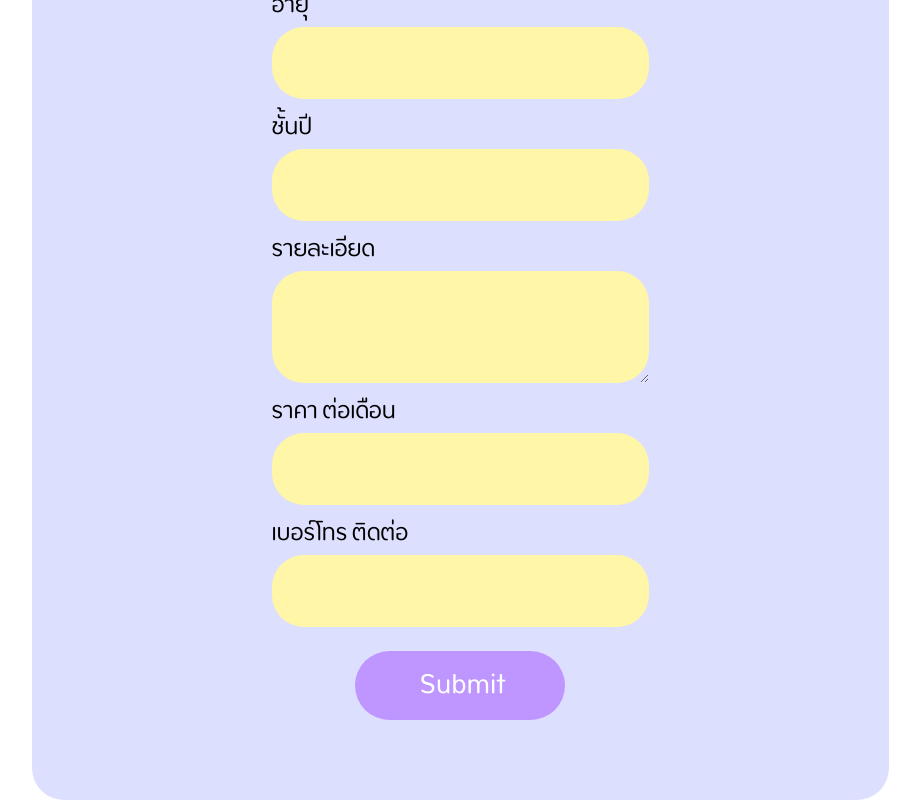
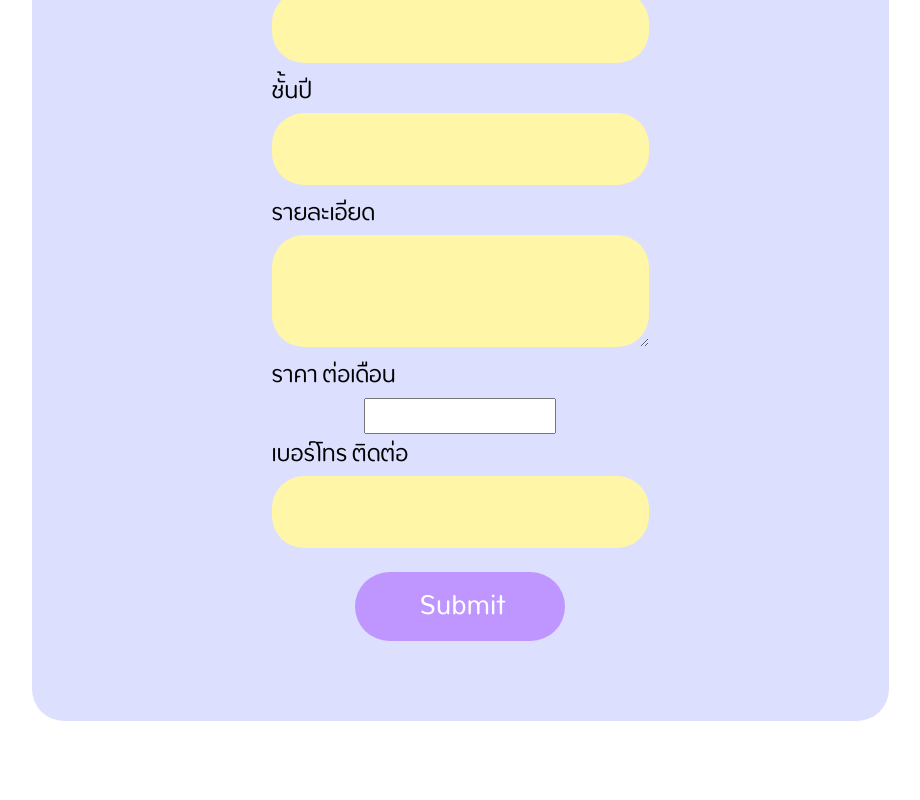
Before and after one commit to mossZmossZ/t-pak, a React (Create React App) app in the folder client/: page /roomate/create in a window 1280 px wide. Shown: the part 696-1496 px from the top of the page, without its empty margins (180-1100 px from the left). After the commit the page ends 1417 px from the top, so only its background shows below. Built offline with nearby package versions, Linux system fonts and the light colour scheme; sample sign-in values are in the browser's storage.

Commit message:
edit number

```diff
--- a/client/src/pages/Formcomponents/LocationCreate.js
+++ b/client/src/pages/Formcomponents/LocationCreate.js
@@ -155,7 +155,7 @@ const LocationCreate=(props)=>{
                     <div className="form-group">
                         <label>ราคา ต่อเดือน</label>
                         <div className="input">
-                            <input type="numberic" classname="form-control" value={price} onChange={inputValue("price")}/>
+                            <input type="number" classname="form-control" value={price} onChange={inputValue("price")}/>
                     </div>
                     </div>
                     <div className="form-group">
--- a/client/src/pages/Formcomponents/RoomateCreate.js
+++ b/client/src/pages/Formcomponents/RoomateCreate.js
@@ -26,30 +26,21 @@ const RoomateCreate=(props)=>{
     const [nameChoice,setNameChoice] = useState("");
     {console.log(fileName)}
 
+
     const handleChange = event => {
         setNameChoice(event.target.value);
     }
 
     const {age,year,detail,telephone,price} = state
+
     function yesnoCheck(yes) {
         if (yes.value == "YES") {
             document.getElementById("ifYes").style.display = "block";
+            setNameChoice('')
         }
         else {
             document.getElementById("ifYes").style.display = "none";
             setNameChoice('none')
-            if(genderChoice=="MALE"){
-                console.log('male')
-
-            }
-            else {
-                console.log('female')
-
-
-            }
-
-
-
         }
     }
 
@@ -189,7 +180,6 @@ const RoomateCreate=(props)=>{
                         <label>มีหอพักแล้ว หรือยัง</label>
                         <Select isClearable={false} className='react-select'options={Yes_No_Options}  onChange={choice => {setAlreadyChoice(choice.value);yesnoCheck(choice)}}/>
                     </div>
-                    {JSON.stringify(nameChoice)}
                     <div id="ifYes">
                         <div className="form-group">
                             <label>ชื่อหอพัก</label>
--- a/client/src/pages/Formcomponents/login.css
+++ b/client/src/pages/Formcomponents/login.css
@@ -52,7 +52,7 @@ label{
     animation-fill-mode: forwards;
 
 }
-input[type="text"],input[type="password"] ,textarea ,input[type="numberic"],input[type="tel"]{
+input[type="text"],input[type="password"] ,textarea ,input[type="number"],input[type="tel"]{
     padding: 1rem 4rem;
     display: flex;
     border-radius: 2rem;
@@ -62,6 +62,11 @@ input[type="text"],input[type="password"] ,textarea ,input[type="numberic"],inpu
     font-size: large;
     margin-bottom: 0.5rem;
   }
+input::-webkit-outer-spin-button,
+input::-webkit-inner-spin-button {
+    -webkit-appearance: none;
+    margin: 0;
+}
 input[type="submit"] {
     color: white;
     font-size: x-large;
--- a/client/src/pages/Location.js
+++ b/client/src/pages/Location.js
@@ -3,7 +3,7 @@ import { useState,useEffect} from "react";
 import {Link} from 'react-router-dom';
 import './Location_and_Roomate.css'
 const Kmutnblocation=(props)=>{
-    const place = props.location.state.userChoice2
+    const place = props.location.state.userChoice2.toUpperCase()
     const [kmutnblocations,setKmutnblocations] = useState([])
     const fetchData=()=>{
         axios
@@ -20,7 +20,7 @@ const Kmutnblocation=(props)=>{
 
     return(
         <div className="post-container">
-            <h1>หอพักใกล้{place}</h1>
+            <h1>หอพักใกล้ {place}</h1>
             <hr/>
             {kmutnblocations.map((kmutnblocation,index)=>(
             <div className="row" key={index} style={{border:'3px solid grey'}}>
--- a/client/src/pages/Roomate.js
+++ b/client/src/pages/Roomate.js
@@ -2,9 +2,22 @@ import axios from "axios";
 import { useState,useEffect} from "react";
 import {Link} from 'react-router-dom';
 
+
 const Kmutnbroomate=(props)=>{
-    const place = props.location.state.userChoice2
+
+    function genderCheck() {
+        if (Roomates.already=='YES') {
+            document.getElementById("ifYes").style.display = "block";
+
+        }
+        else {
+            document.getElementById("ifYes").style.display = "none";
+
+        }
+    }
+    const place = props.location.state.userChoice2.toUpperCase()
     const [Roomates,setRoomates] = useState([])
+
     const fetchData=()=>{
         axios
         .get(`${process.env.REACT_APP_API}/roomate/${place}`)
```
Also changed, not shown: client/public/uploads/79045743029b479f9dffba25204bbda8.png (added).
